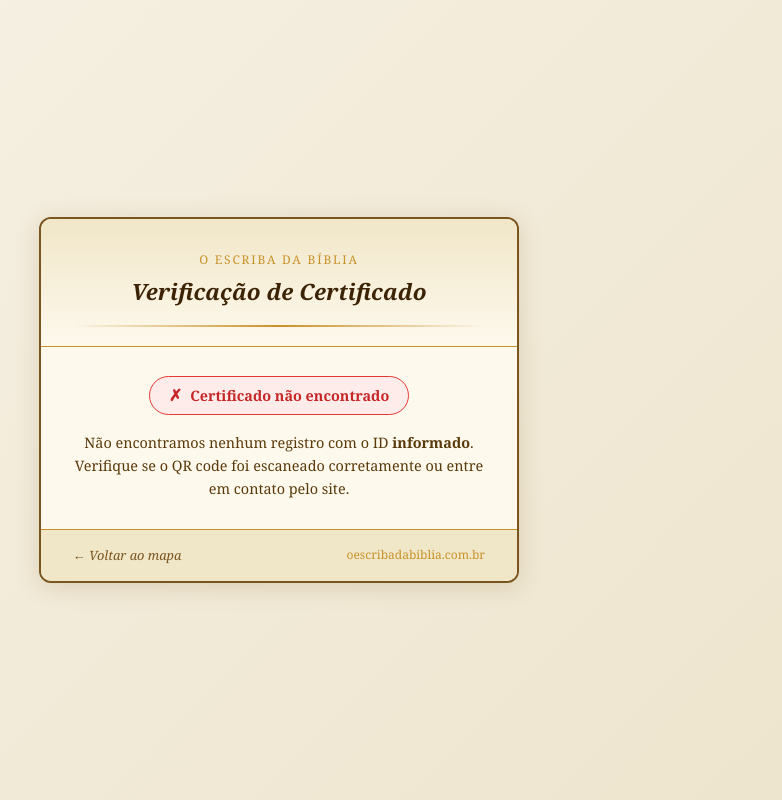
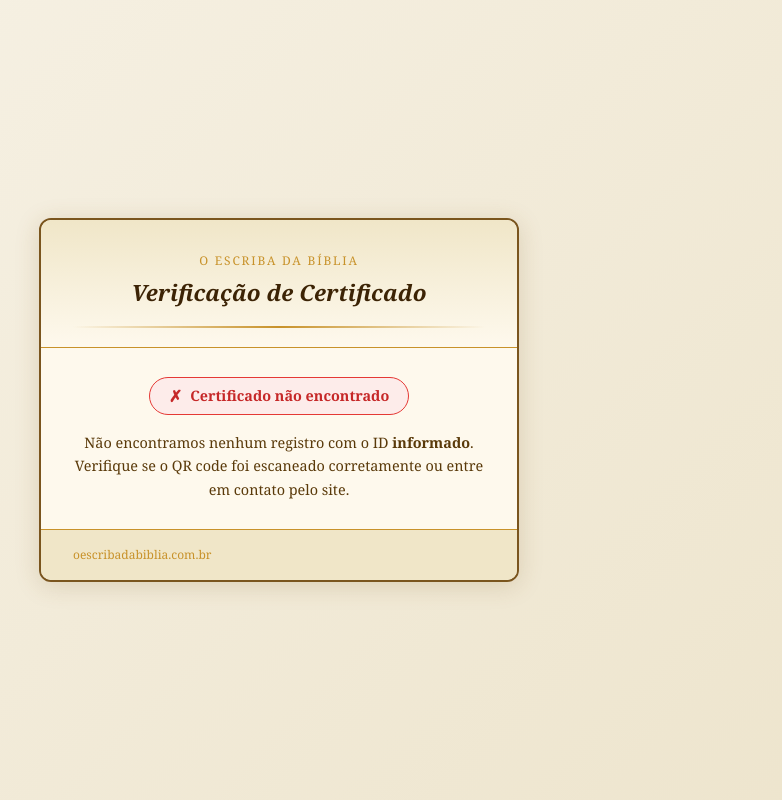
Before and after one commit to luisbmssi/geo-bible, a Next.js app: page /verificar in a window 1280 px wide. Shown: the whole page, without its empty margins (361-1143 px from the left). Built offline with nearby package versions, Linux system fonts and the light colour scheme.

Commit message:
alteracao no layout da verificação de certificado

```diff
--- a/app/verificar/page.tsx
+++ b/app/verificar/page.tsx
@@ -118,9 +118,6 @@ function VerificarContent() {
 
                 {/* Rodapé */}
                 <div style={styles.footer}>
-                    <a href="https://mapa.oescribadabiblia.com.br" style={styles.footerLink}>
-                        ← Voltar ao mapa
-                    </a>
                     <p style={styles.footerText}>oescribadabiblia.com.br</p>
                 </div>
             </div>
```
